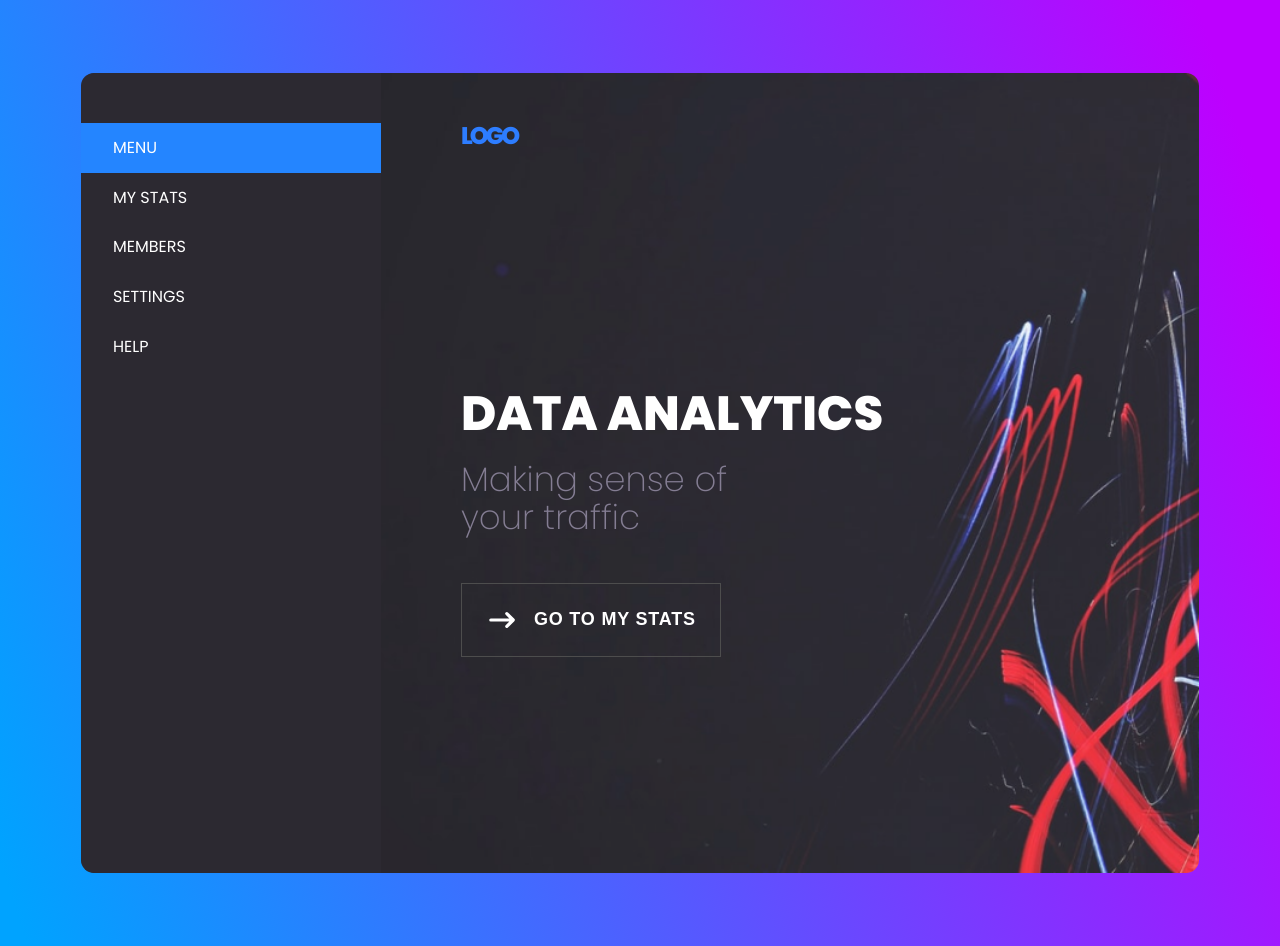
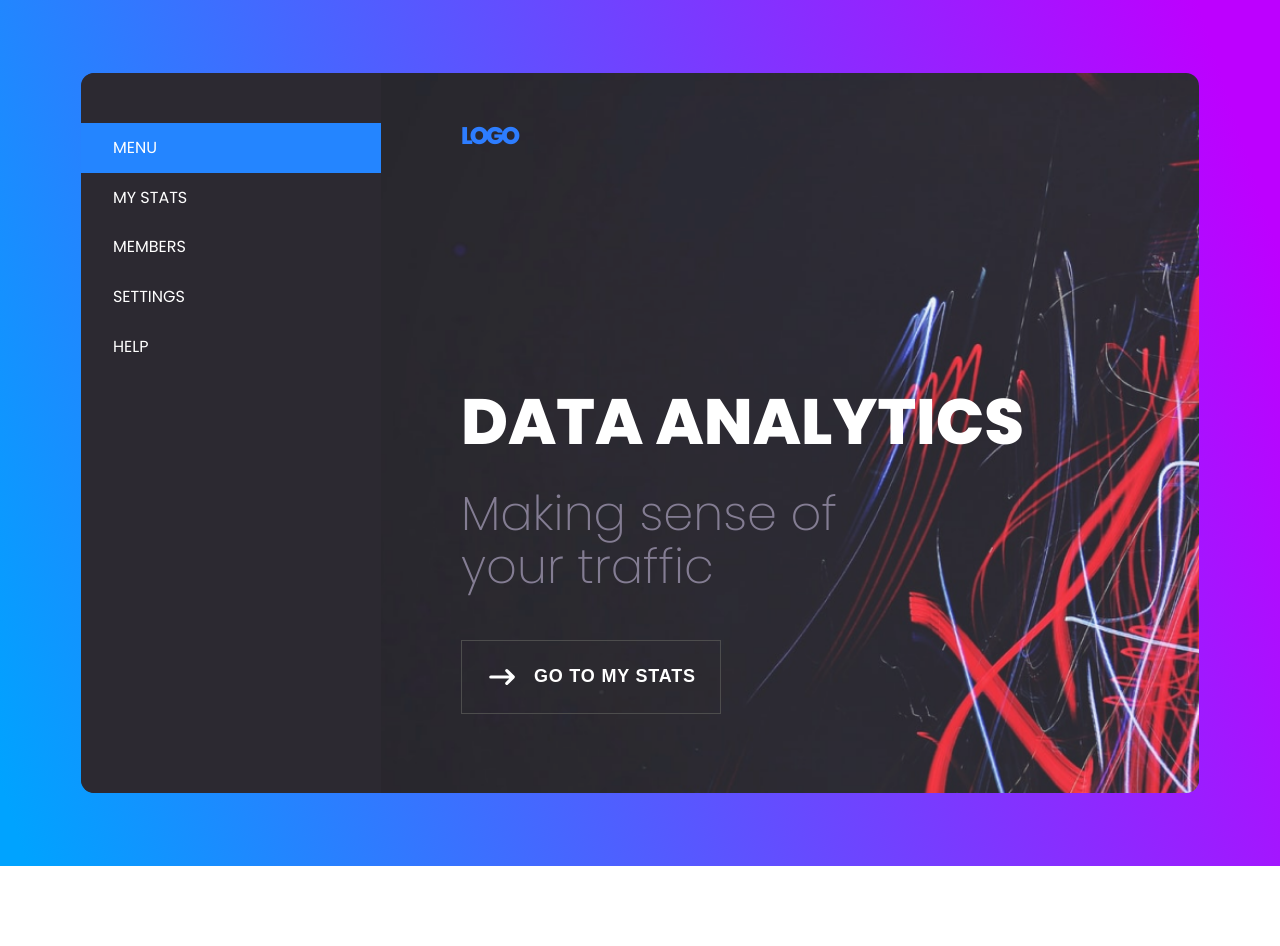
Before and after one commit to agnesnora/Data-Analitics, a React (Vite) app: page / in a window 1280 px wide. After the commit the page ends 866 px from the top, so only its background shows below. Built offline with nearby package versions, Linux system fonts and the light colour scheme.

Commit message:
finishing touches

```diff
--- a/src/index.css
+++ b/src/index.css
@@ -86,6 +86,7 @@ header {
   color: #fff;
 }
 .logo {
+  text-align: center;
   text-transform: uppercase;
   color: #2d7dff;
   font-size: 1.5rem;
@@ -132,21 +133,33 @@ li:hover {
   height: 100vh;
   max-width: 300px;
 }
+
 @media (min-width: 1000px) {
   .container {
     display: FLEX;
     margin-left: 0;
     padding: 0;
     margin: 4.56rem;
+    height: 90vh;
   }
   .content--container {
     display: flex;
     padding-left: 5rem;
   }
+  .main--title {
+    font-size: 4rem;
+  }
+  h2 {
+    font-size: 3rem;
+  }
+  .logo {
+    text-align: left;
+  }
   .menu--container {
     position: unset;
     background-color: #2c2931;
     width: 300px;
+    height: 90vh;
   }
   :root {
     background: linear-gradient(252deg, #bd00ff 5.28%, #00a3ff 98.3%);
```
